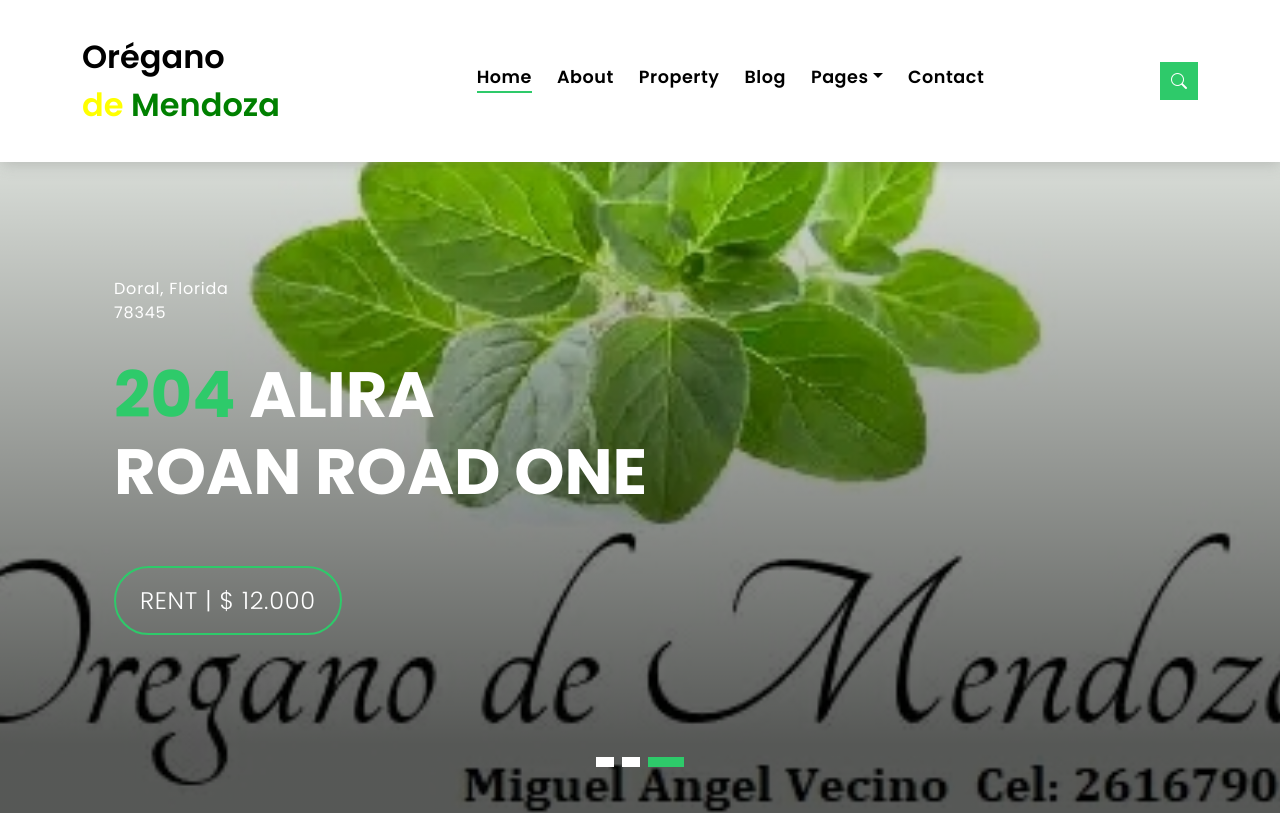
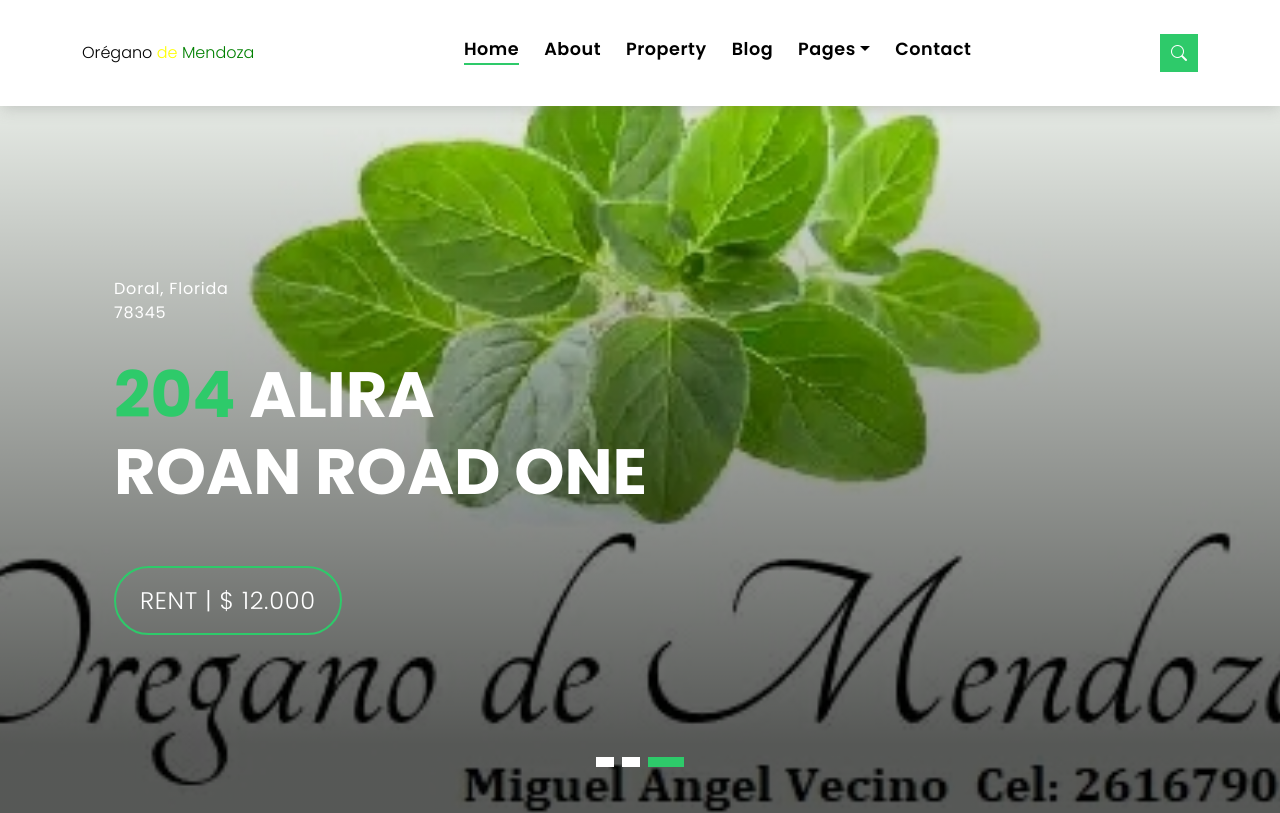
Before and after one commit to yyosoyy/oreganodemendoza, a plain HTML site: page index.html in a window 1280 px wide. Shown: the top 813 px of the page. Drawn offline with Linux system fonts and the light colour scheme.

Commit message:
errores3

```diff
--- a/assets/css/style.css
+++ b/assets/css/style.css
@@ -108,8 +108,8 @@ a:hover {
 
 .text-brand {
   color: #000000;
-  font-size: 2rem;
-  font-weight: 600;
+  font-size: 1rem;
+  font-weight: 300;
 }
 
 @media (max-width: 767px) {
--- a/index.html
+++ b/index.html
@@ -138,7 +138,7 @@
         <span></span>
         <span></span>
       </button>
-      <a class="navbar-brand text-brand" href="index.html">Orégano <br> <span style="color: yellow;">de </span> <span style="color: green;"> Mendoza</span></a>
+      <a class="navbar-brand text-brand" href="index.html">Orégano  <span style="color: yellow;">de </span> <span style="color: green;"> Mendoza</span></a>
 
       <div class="navbar-collapse collapse justify-content-center" id="navbarDefault">
         <ul class="navbar-nav">
```
